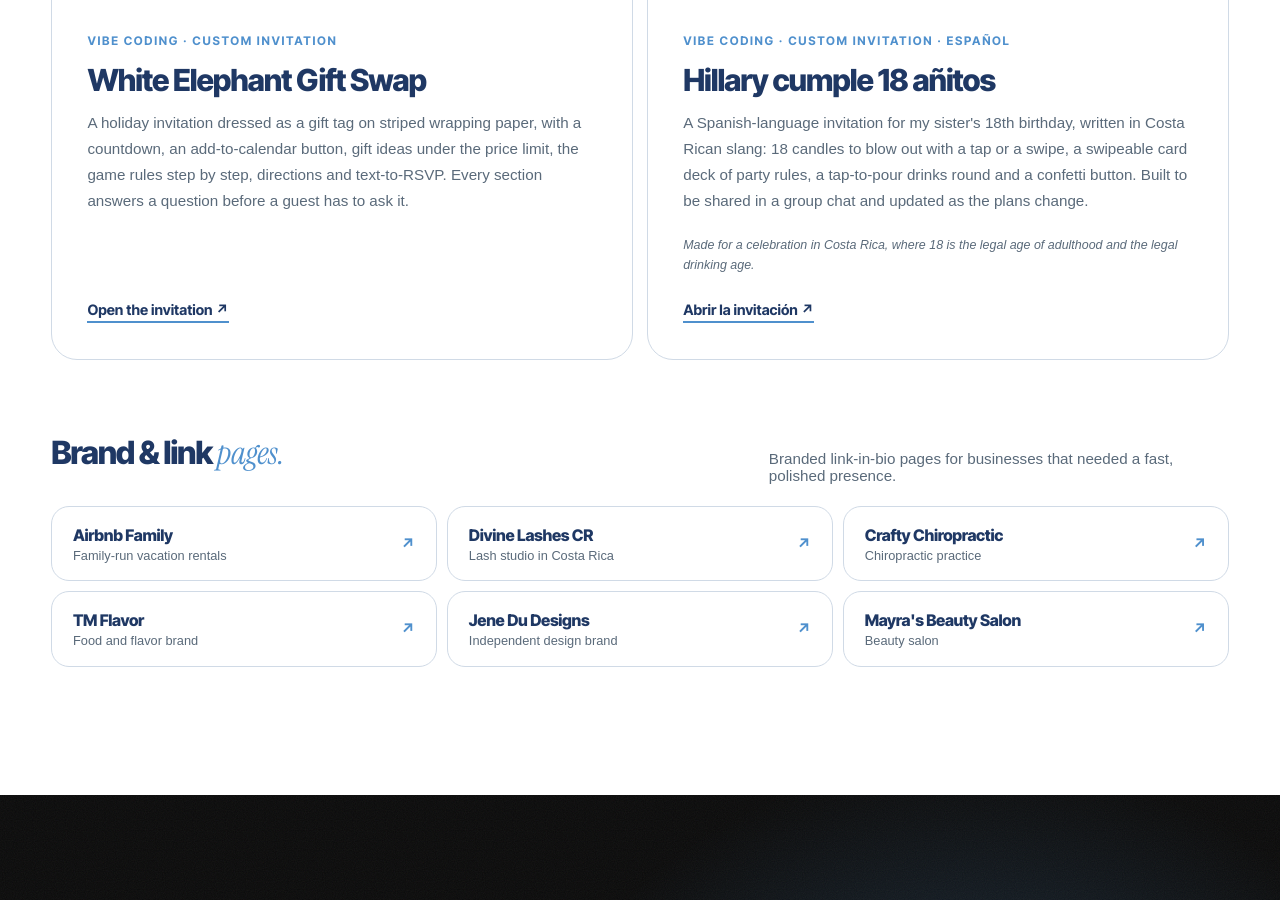
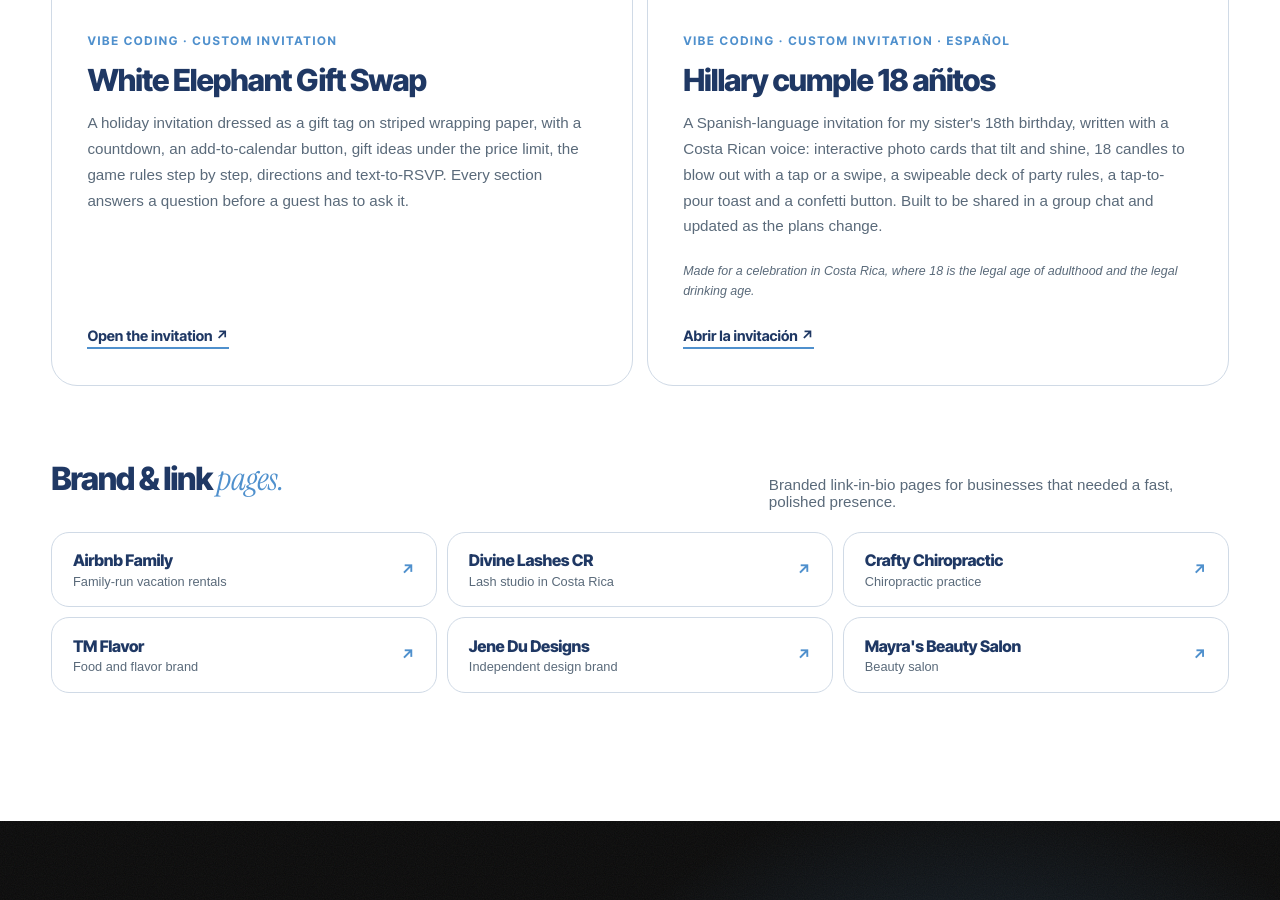
Before and after one commit to creativecravens/carolinacravens, a plain HTML site: page creative-technologist.html in a window 1280 px wide. Shown: the part 7823-8723 px from the top of the page. Drawn offline with Linux system fonts and the light colour scheme; animation ran at ten frames a second.

Commit message:
Update the Hillary invitation card to match the new version (#47)
Claude-Session: https://claude.ai/code/session_01ST9WbQAtkzkZPzuFDVsxMm

Co-authored-by: Claude Opus 5.5 <noreply@anthropic.com>

```diff
--- a/creative-technologist.html
+++ b/creative-technologist.html
@@ -646,7 +646,7 @@
 <div class="body">
 <span class="k">Vibe coding &middot; Custom invitation &middot; Espa&ntilde;ol</span>
 <h3>Hillary cumple 18 a&ntilde;itos</h3>
-<p>A Spanish-language invitation for my sister's 18th birthday, written in Costa Rican slang: 18 candles to blow out with a tap or a swipe, a swipeable card deck of party rules, a tap-to-pour drinks round and a confetti button. Built to be shared in a group chat and updated as the plans change.</p>
+<p>A Spanish-language invitation for my sister's 18th birthday, written with a Costa Rican voice: interactive photo cards that tilt and shine, 18 candles to blow out with a tap or a swipe, a swipeable deck of party rules, a tap-to-pour toast and a confetti button. Built to be shared in a group chat and updated as the plans change.</p>
 <p class="credit">Made for a celebration in Costa Rica, where 18 is the legal age of adulthood and the legal drinking age.</p>
 <a class="go-link" href="https://creativecravens.github.io/Hillary-/" target="_blank" rel="noopener">Abrir la invitaci&oacute;n &#8599;</a>
 </div>
```
